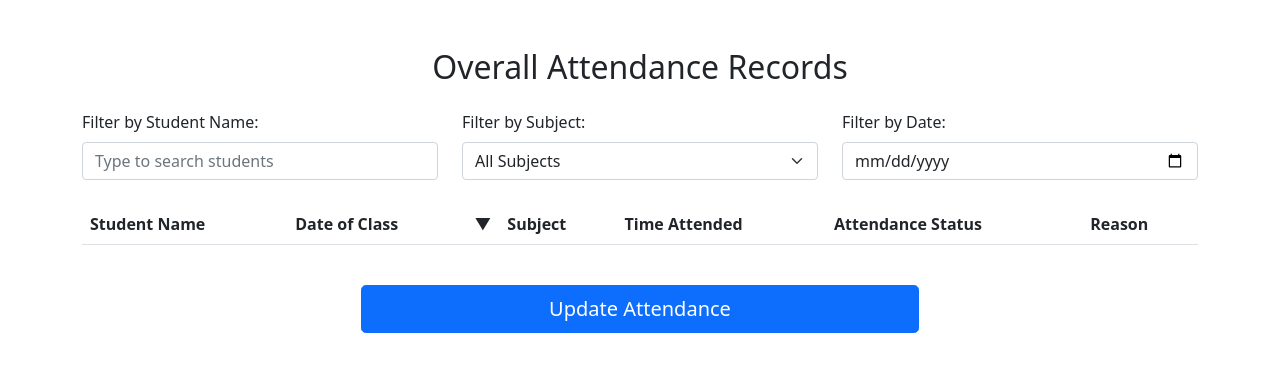
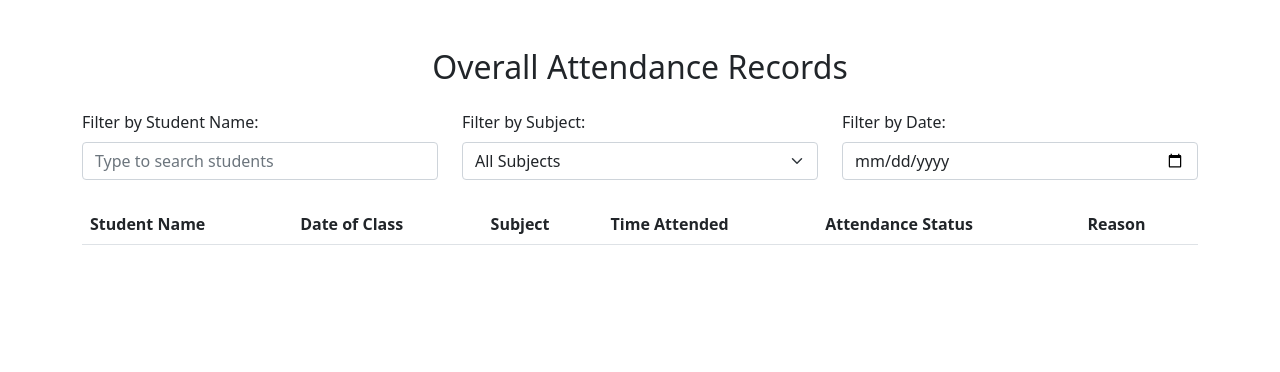
Before and after one commit to 0xMeePok/starfish_attendance, a Python web app: template templates/attendance.html in a window 1280 px wide. Shown: the part 81-453 px from the top of the page. Run offline with Jinja, Linux system fonts and the light colour scheme; the template is opened without the code that fills it: most values are stand-ins (such as "Sample title", 1, 10 or a date in 2020); lists and menus that the app fills with data are empty; some libraries are stand-ins or nearby versions.

Commit message:
Update attendance.html

```diff
--- a/templates/attendance.html
+++ b/templates/attendance.html
@@ -194,7 +194,6 @@
 
             function updateTable(filteredData) {
                 let tableHTML = `
-                    <form id="attendanceForm">
                     <div class="table-responsive">
                         <table class="table table-striped table-hover">
                             <thead>
@@ -223,7 +222,7 @@
                                        data-class-id="${row.ClassID}">
                             </td>
                             <td>
-                                <select class="form-select attendance-status" data-student-id="${row.StudentID}" data-class-id="${row.ClassID}" name="status_${row.StudentID}_${row.ClassID}">
+                                <select class="form-select attendance-status" data-student-id="${row.StudentID}" data-class-id="${row.ClassID}">
                                     <option value="Present" ${row.AttendanceStatus === 'Present' ? 'selected' : ''}>Present</option>
                                     <option value="Late" ${row.AttendanceStatus === 'Late' ? 'selected' : ''}>Late</option>
                                     <option value="Absent" ${row.AttendanceStatus === 'Absent' ? 'selected' : ''}>Absent</option>
@@ -241,22 +240,60 @@
                             </tbody>
                         </table>
                     </div>
-                        <div class="d-grid gap-2 col-md-6 mx-auto mt-4">
-                            <button type="submit" class="btn btn-primary btn-lg">Update Attendance</button>
-                        </div>
-                    </form>
                 `;
 
                 attendanceTableContainer.innerHTML = tableHTML;
 
                 // Re-attach event listeners
-                document.getElementById('attendanceForm').addEventListener('submit', handleFormSubmit);
-                document.querySelectorAll('.sortable').forEach(th => {
-                    th.addEventListener('click', handleSort);
+                document.querySelectorAll('.attendance-status').forEach(select => {
+                    select.addEventListener('change', handleDynamicUpdate);
                 });
 
-                // Update sort icons
-                updateSortIcons();
+                document.querySelectorAll('.time-attended').forEach(input => {
+                    input.addEventListener('change', handleDynamicUpdate);
+                });
+
+                document.querySelectorAll('.reason-input').forEach(input => {
+                    input.addEventListener('input', handleDynamicUpdate);
+                });
+            }
+
+            function handleDynamicUpdate(event) {
+                const target = event.target;
+                const studentId = target.dataset.studentId;
+                const classId = target.dataset.classId;
+
+                const statusElement = document.querySelector(`.attendance-status[data-student-id="${studentId}"][data-class-id="${classId}"]`);
+                const timeElement = document.querySelector(`.time-attended[data-student-id="${studentId}"][data-class-id="${classId}"]`);
+                const reasonElement = document.querySelector(`.reason-input[data-student-id="${studentId}"][data-class-id="${classId}"]`);
+
+                const updatedRecord = {
+                    StudentID: studentId,
+                    ClassID: classId,
+                    AttendanceStatus: statusElement.value,
+                    TimeAttended: timeElement ? timeElement.value : '',
+                    Reason: reasonElement ? reasonElement.value : ''
+                };
+
+                // Send the update to the server via fetch
+                fetch('/update_attendance', {
+                    method: 'POST',
+                    headers: {
+                        'Content-Type': 'application/json',
+                    },
+                    body: JSON.stringify(updatedRecord),
+                })
+                .then(response => response.json())
+                .then(data => {
+                    console.log('Response from server:', data);
+                    if (data.status !== 'success') {
+                        alert('Failed to update attendance: ' + (data.message || 'Unknown error'));
+                    }
+                })
+                .catch(error => {
+                    console.error('Error:', error);
+                    alert('An error occurred while updating attendance');
+                });
             }
 
             function sortData(data) {
@@ -267,85 +304,7 @@
                 });
             }
 
-            function handleSort(event) {
-                const column = event.currentTarget.dataset.column;
-                if (sortColumn === column) {
-                    sortDirection = sortDirection === 'asc' ? 'desc' : 'asc';
-                } else {
-                    sortColumn = column;
-                    sortDirection = 'asc';
-                }
-                filterAttendance();
-            }
-
-            function updateSortIcons() {
-                document.querySelectorAll('.sort-icon').forEach(icon => {
-                    icon.innerHTML = '';
-                });
-                const currentIcon = document.querySelector(`th[data-column="${sortColumn}"] .sort-icon`);
-                if (currentIcon) {
-                    currentIcon.innerHTML = sortDirection === 'asc' ? '&#9650;' : '&#9660;';
-                }
-            }
-
-            function handleFormSubmit(event) {
-                event.preventDefault();
-
-                const updatedAttendance = [];
-
-                document.querySelectorAll('.attendance-status').forEach(statusElement => {
-                    const studentId = statusElement.dataset.studentId;
-                    const classId = statusElement.dataset.classId;
-                    const timeElement = document.querySelector(`.time-attended[data-student-id="${studentId}"][data-class-id="${classId}"]`);
-                    const reasonElement = document.querySelector(`.reason-input[data-student-id="${studentId}"][data-class-id="${classId}"]`);
-
-                    const record = {
-                        StudentID: studentId,
-                        ClassID: classId,
-                        AttendanceStatus: statusElement.value,
-                        TimeAttended: timeElement ? timeElement.value : '',
-                        Reason: reasonElement ? reasonElement.value : ''
-                    };
-
-                    updatedAttendance.push(record);
-                });
-
-                console.log('Data being sent to server:', JSON.stringify(updatedAttendance));
-
-                fetch('/update_attendance', {
-                    method: 'POST',
-                    headers: {
-                        'Content-Type': 'application/json',
-                    },
-                    body: JSON.stringify(updatedAttendance),
-                })
-                .then(response => response.json())
-                .then(data => {
-                    console.log('Response from server:', data);
-                    if (data.status === 'success') {
-                        alert('Attendance updated successfully');
-                        // Update the local attendance data
-                        updatedAttendance.forEach(update => {
-                            const record = attendanceData.find(r => r.StudentID == update.StudentID && r.ClassID == update.ClassID);
-                            if (record) {
-                                record.AttendanceStatus = update.AttendanceStatus;
-                                record.TimeAttended = update.TimeAttended;
-                                record.Reason = update.Reason;
-                            }
-                        });
-                        // Refresh the table with updated data
-                        filterAttendance();
-                    } else {
-                        alert('Failed to update attendance: ' + (data.message || 'Unknown error'));
-                    }
-                })
-                .catch((error) => {
-                    console.error('Error:', error);
-                    alert('An error occurred while updating attendance');
-                });
-            }
-
-            // Add event listeners
+            // Add event listeners for filters
             studentFilter.addEventListener('input', filterAttendance);
             subjectFilter.addEventListener('change', filterAttendance);
             dateFilter.addEventListener('change', filterAttendance);
@@ -354,5 +313,6 @@
             filterAttendance();
         });
         </script>
+
 </body>
 </html>
```
Lines whose indentation alone changed are shown as unchanged.
